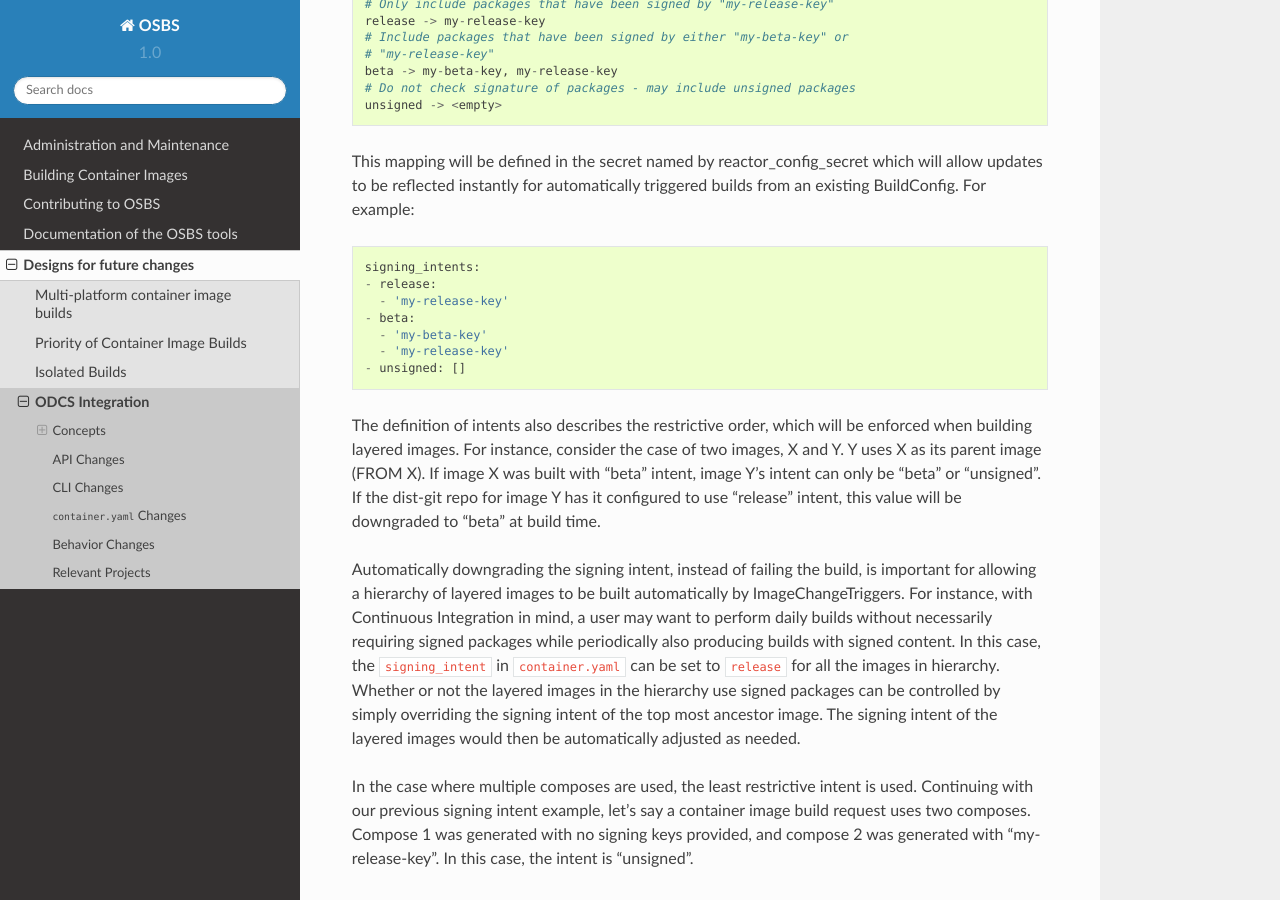
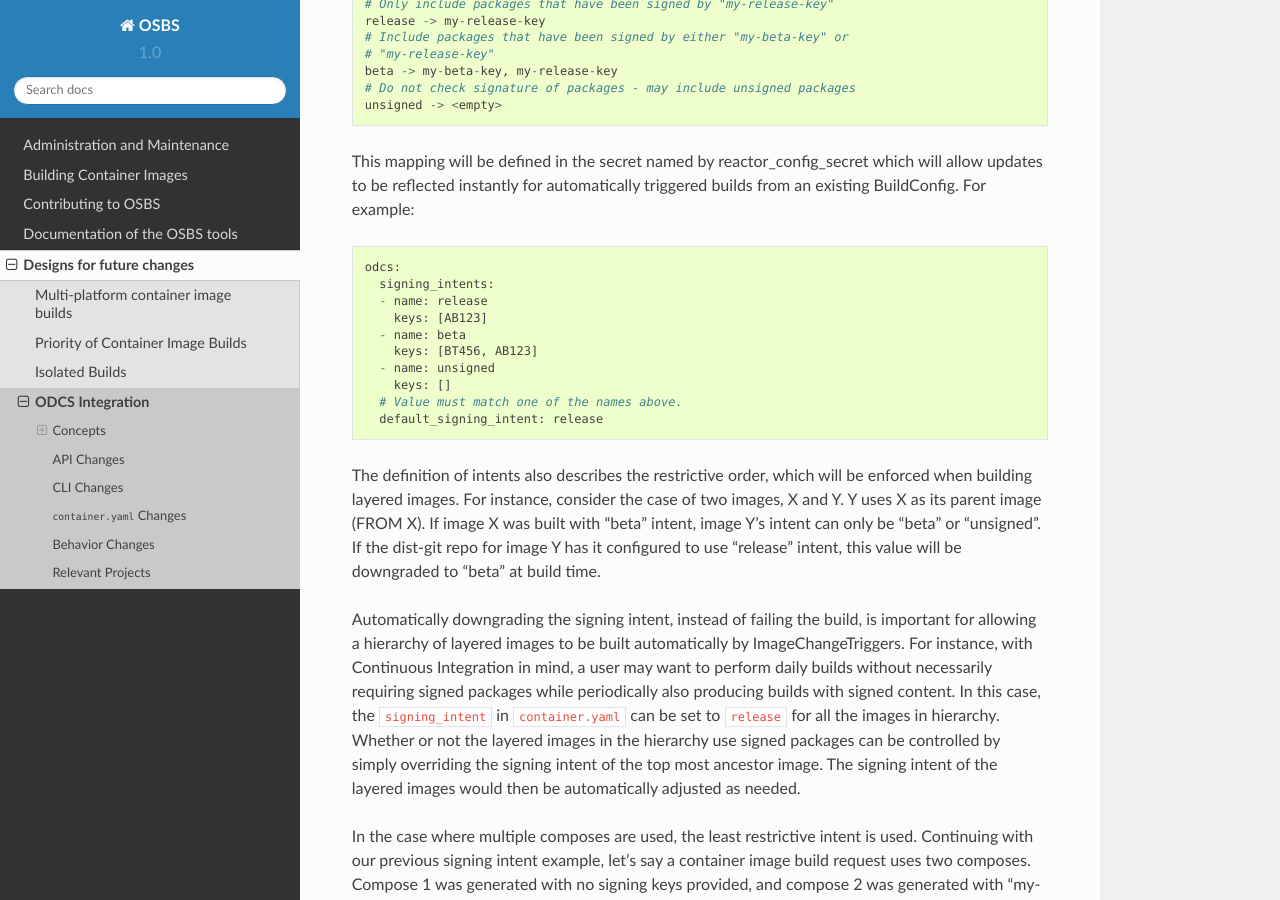
Before and after one commit to containerbuildsystem/osbs-docs, a Sphinx documentation site: the page built from docs/odcs.rst, in a window 1280 px wide and 900 px high, scrolled down 932 px. Built offline with Sphinx 7.4.7 and the Read the Docs theme 2.0.0, drawn with Linux system fonts in a browser that asks for light colours.

Commit message:
odcs: modify reactor-config odcs data structure
Signed-off-by: Luiz Carvalho <lucarval@redhat.com>

```diff
--- a/docs/odcs.rst
+++ b/docs/odcs.rst
@@ -50,13 +50,16 @@ This mapping will be defined in the secret named by reactor_config_secret which
 will allow updates to be reflected instantly for automatically triggered builds
 from an existing BuildConfig. For example::
 
-    signing_intents:
-    - release:
-      - 'my-release-key'
-    - beta:
-      - 'my-beta-key'
-      - 'my-release-key'
-    - unsigned: []
+    odcs:
+      signing_intents:
+      - name: release
+        keys: [AB123]
+      - name: beta
+        keys: [BT456, AB123]
+      - name: unsigned
+        keys: []
+      # Value must match one of the names above.
+      default_signing_intent: release
 
 The definition of intents also describes the restrictive order, which will be
 enforced when building layered images. For instance, consider the case of two
```
